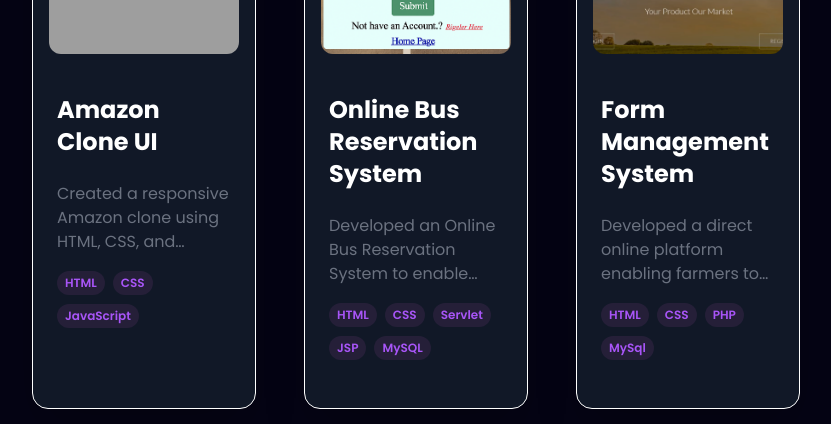
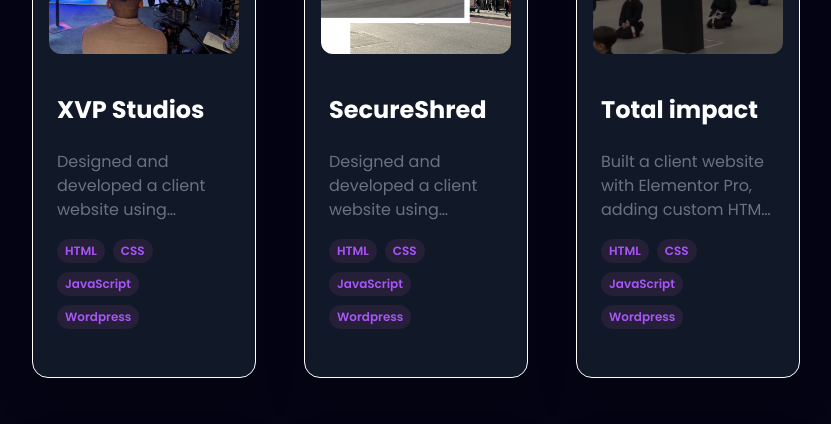
Before and after one commit to Muttanna-halake/Portfolio, a React (Vite) app: page / in a window 1280 px wide. Shown: the part 3961-4385 px from the top of the page, without its empty margins (224-1055 px from the left). Built offline with nearby package versions, Linux system fonts and the light colour scheme; grey boxes are pictures that could not be loaded.

Commit message:
Update constants.js

```diff
--- a/src/constants.js
+++ b/src/constants.js
@@ -30,6 +30,9 @@
 import vpsLogo from './assets/education_logo/vps_logo.png';
 
 // Project Section Logo's
+import XVP from './assets/work_logo/Xvp.png';
+import Secured from './assets/work_logo/secured.png';
+import TotalImpact from './assets/work_logo/totalimpact.png';
 import AmazonLogo from './assets/work_logo/ammazon.png';
 import Bus from './assets/work_logo/Bus.png';
 import Farm from './assets/work_logo/Farm.png';
@@ -175,6 +178,36 @@
   export const projects = [
     {
       id: 0,
+      title: "XVP Studios",
+      description:
+        "Designed and developed a client website using Elementor Pro, incorporating custom functionality with HTML, CSS, and JavaScript to deliver a visually appealing, fully responsive, and user-friendly experience.",
+      image: XVP,
+      tags: ["HTML", "CSS", "JavaScript","Wordpress"],
+      github: "https://github.com/MuttannaHalake/Amazon_Clone_JavaScript",
+      // webapp: "https://githubprofiledetective.netlify.app/",
+    },
+     {
+      id: 1,
+      title: "SecureShred",
+      description:
+        "Designed and developed a client website using Elementor Pro, incorporating custom functionality with HTML, CSS, and JavaScript to deliver a visually appealing, fully responsive, and user-friendly experience.",
+      image: Secured,
+      tags: ["HTML", "CSS", "JavaScript","Wordpress"],
+      github: "https://github.com/MuttannaHalake/Amazon_Clone_JavaScript",
+      // webapp: "https://githubprofiledetective.netlify.app/",
+    },
+     {
+      id: 2,
+      title: "Total impact",
+      description:
+        "Built a client website with Elementor Pro, adding custom HTML, CSS, and JavaScript functionality to create a responsive, visually engaging, and highly intuitive user experience.",
+      image: TotalImpact,
+      tags: ["HTML", "CSS", "JavaScript","Wordpress"],
+      github: "https://github.com/MuttannaHalake/Amazon_Clone_JavaScript",
+      // webapp: "https://githubprofiledetective.netlify.app/",
+    },
+    {
+      id: 3,
       title: "Amazon Clone UI",
       description:
         "Created a responsive Amazon clone using HTML, CSS, and JavaScript, closely replicating the platform’s original design and aesthetic. Integrated dynamic features such as product listings, user authentication, and a seamless search function to enhance overall user experience. Additionally, improved the website's responsiveness through JavaScript to ensure optimal performance across different devices.",
@@ -184,7 +217,7 @@
       // webapp: "https://githubprofiledetective.netlify.app/",
     },
     {
-      id: 1,
+      id: 4,
       title: "Online Bus Reservation System",
       description:
         "Developed an Online Bus Reservation System to enable seamless passenger ticket booking. The website was designed with dedicated sections for contact, admin, and user login on the homepage to enhance accessibility. A user registration feature was implemented to allow new users to sign up and access the booking portal.",
@@ -194,7 +227,7 @@
       // webapp: "https://csprep.netlify.app/",
     },
     {
-      id: 2,
+      id: 5,
       title: "Form Management System",
       description:
         "Developed a direct online platform enabling farmers to sell their agricultural products without intermediaries. The platform not only facilitates online sales for farmers but also provides guidance on best farming practices to help improve productivity and sustainability.",
```
